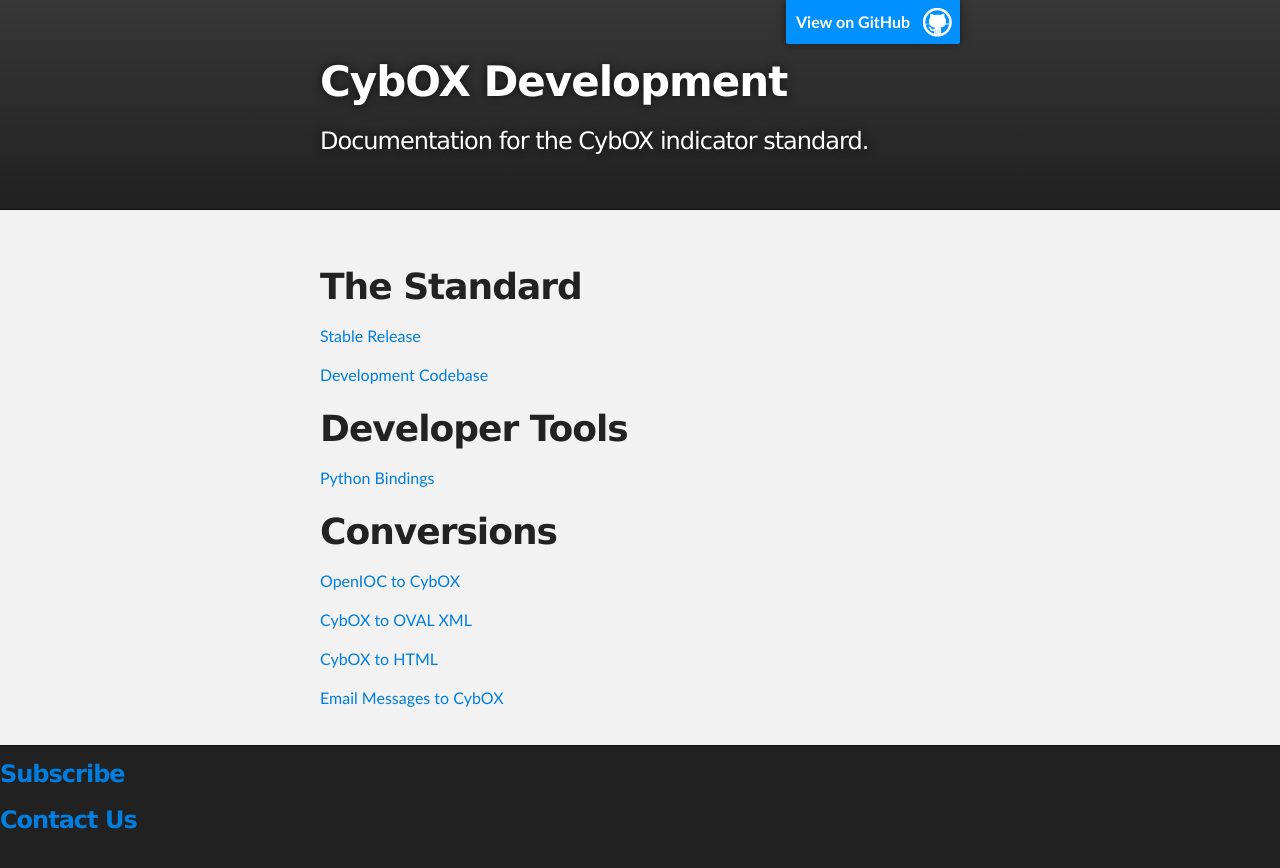
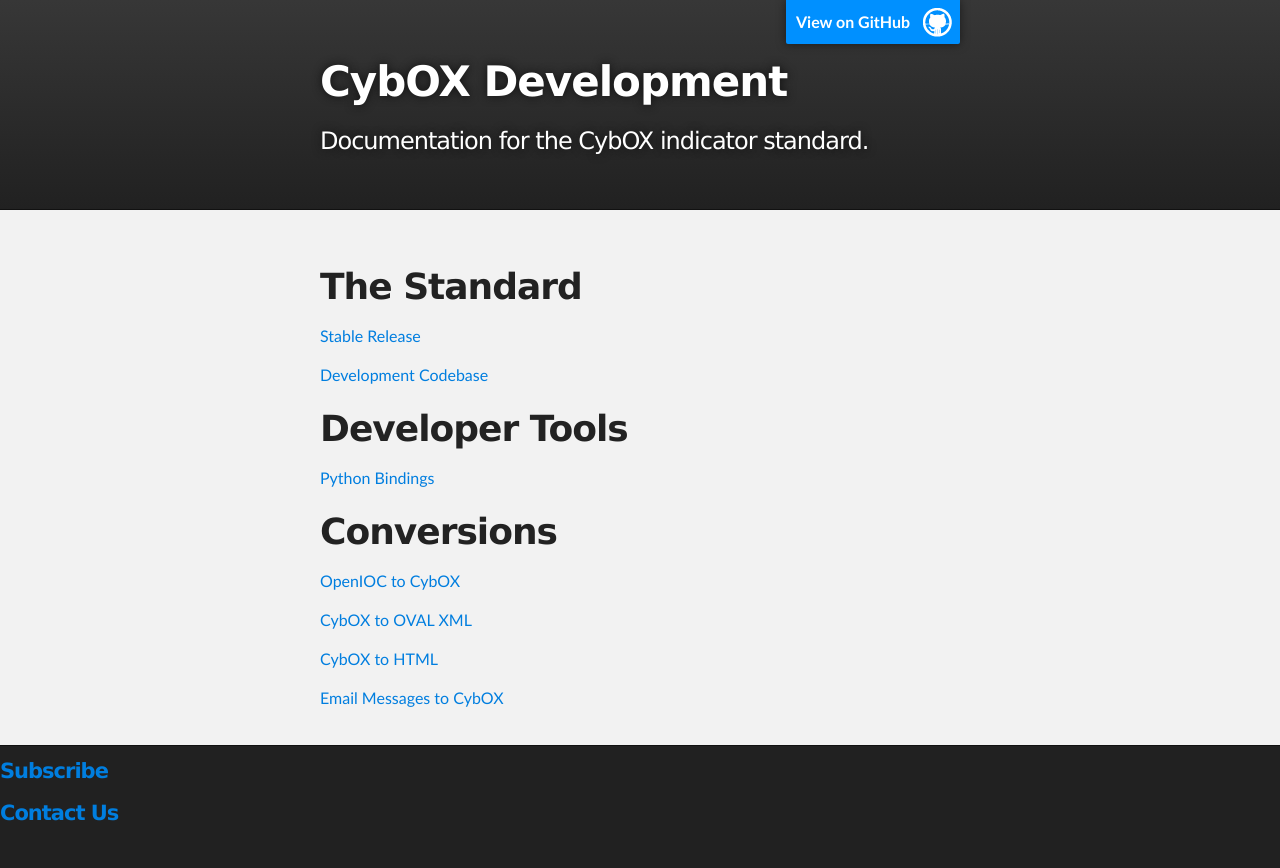
Before and after one commit to CybOXProject/cyboxproject.github.io, a Jekyll site: the page built from index.md, in a window 1280 px wide. Shown: the top 868 px of the page. Built offline with Jekyll 4.4.1, drawn with Linux system fonts in a browser that asks for light colours.

Commit message:
make footer smaller

```diff
--- a/_includes/footer.html
+++ b/_includes/footer.html
@@ -1,9 +1,9 @@
 <div id="footer wrap" class="outer">
 
-          <h3 id="subscribe_link">
-            <a href="http://cybox.mitre.org/community/registration.html"> Subscribe </a></h1>
-          <h3 id="contact">
-            <a href="mailto:cybox@mitre.org"> Contact Us</a><h2>
+          <h4 id="subscribe_link">
+            <a href="http://cybox.mitre.org/community/registration.html"> Subscribe </a></h4>
+          <h4 id="contact">
+            <a href="mailto:cybox@mitre.org"> Contact Us</a><h4>
 
 </div>
 
```
